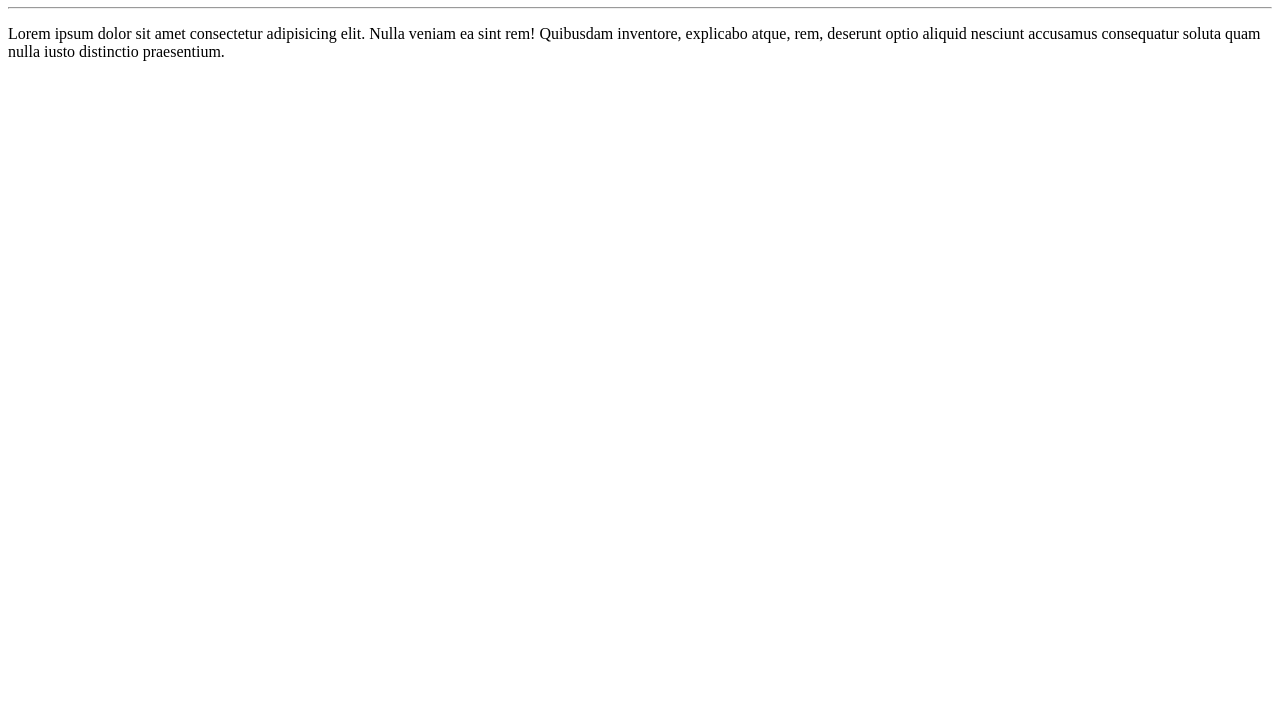
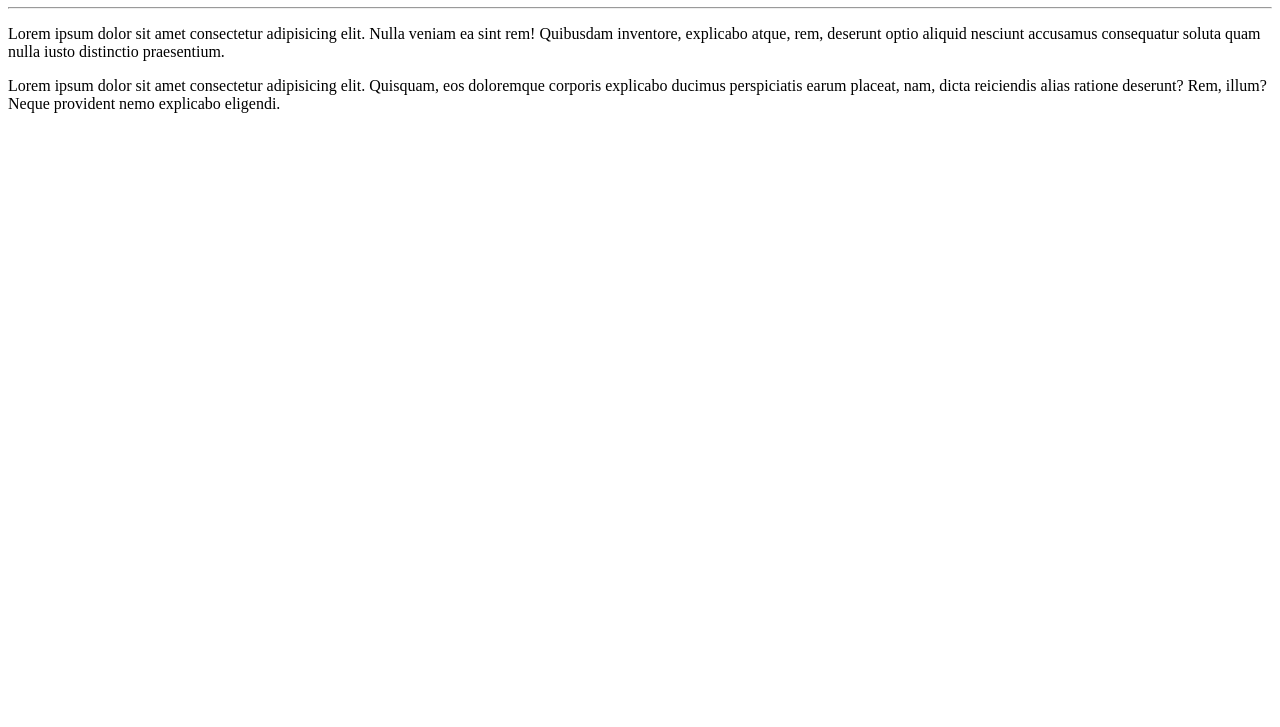
Before and after one commit to rogerioribeirox/Ola-Mundo, a plain HTML site: page site-exemplo/index.html in a window 1280 px wide. Shown: the part 73-800 px from the top of the page. Drawn offline with Linux system fonts and the light colour scheme.

Commit message:
adicionei um paragrafo

```diff
--- a/site-exemplo/index.html
+++ b/site-exemplo/index.html
@@ -10,5 +10,6 @@
     <h1>Olá, Mundo!</h1>
     <hr>
     <p>Lorem ipsum dolor sit amet consectetur adipisicing elit. Nulla veniam ea sint rem! Quibusdam inventore, explicabo atque, rem, deserunt optio aliquid nesciunt accusamus consequatur soluta quam nulla iusto distinctio praesentium.</p>
+    <p>Lorem ipsum dolor sit amet consectetur adipisicing elit. Quisquam, eos doloremque corporis explicabo ducimus perspiciatis earum placeat, nam, dicta reiciendis alias ratione deserunt? Rem, illum? Neque provident nemo explicabo eligendi.</p>
 </body>
 </html>
```
